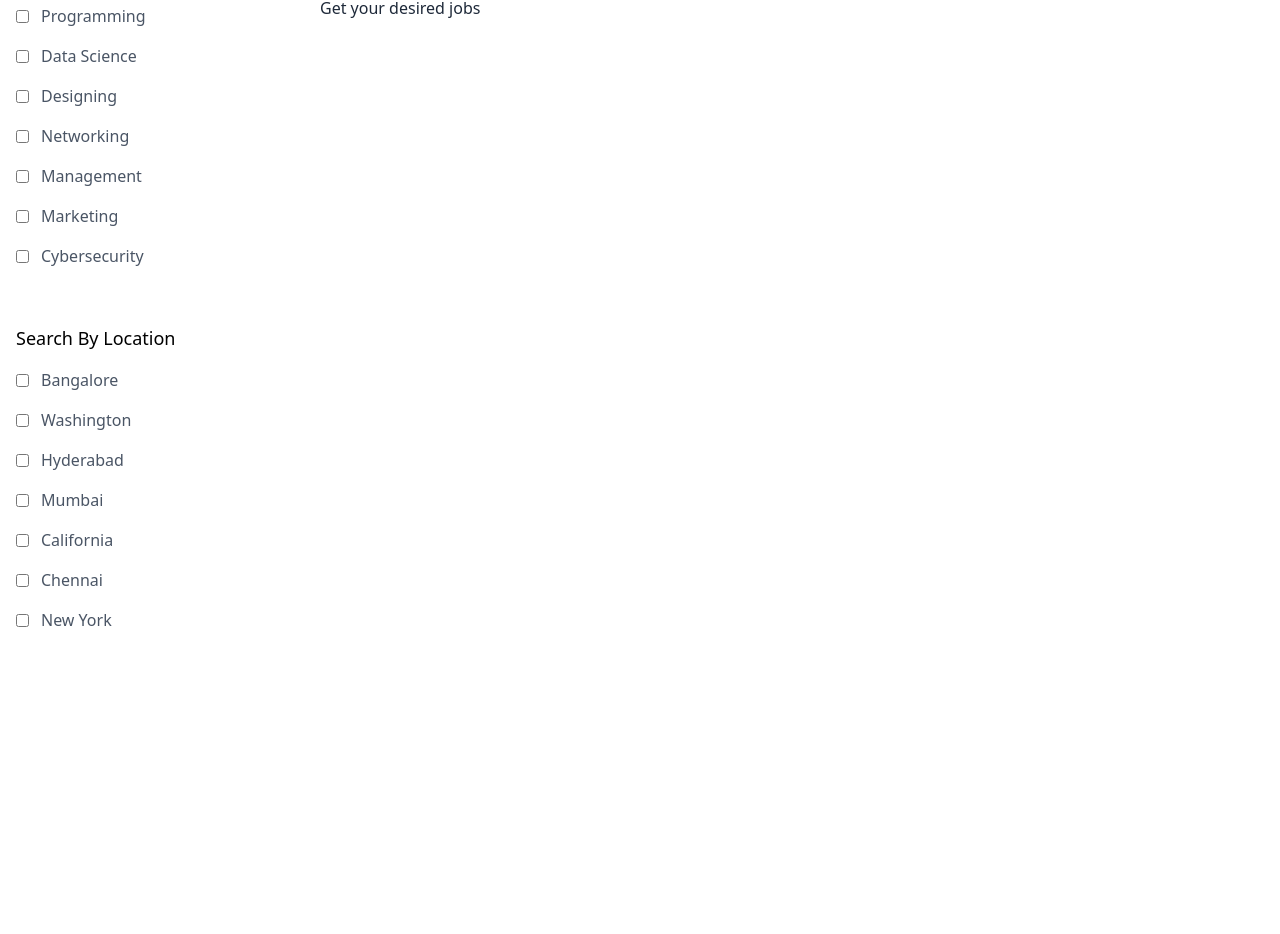
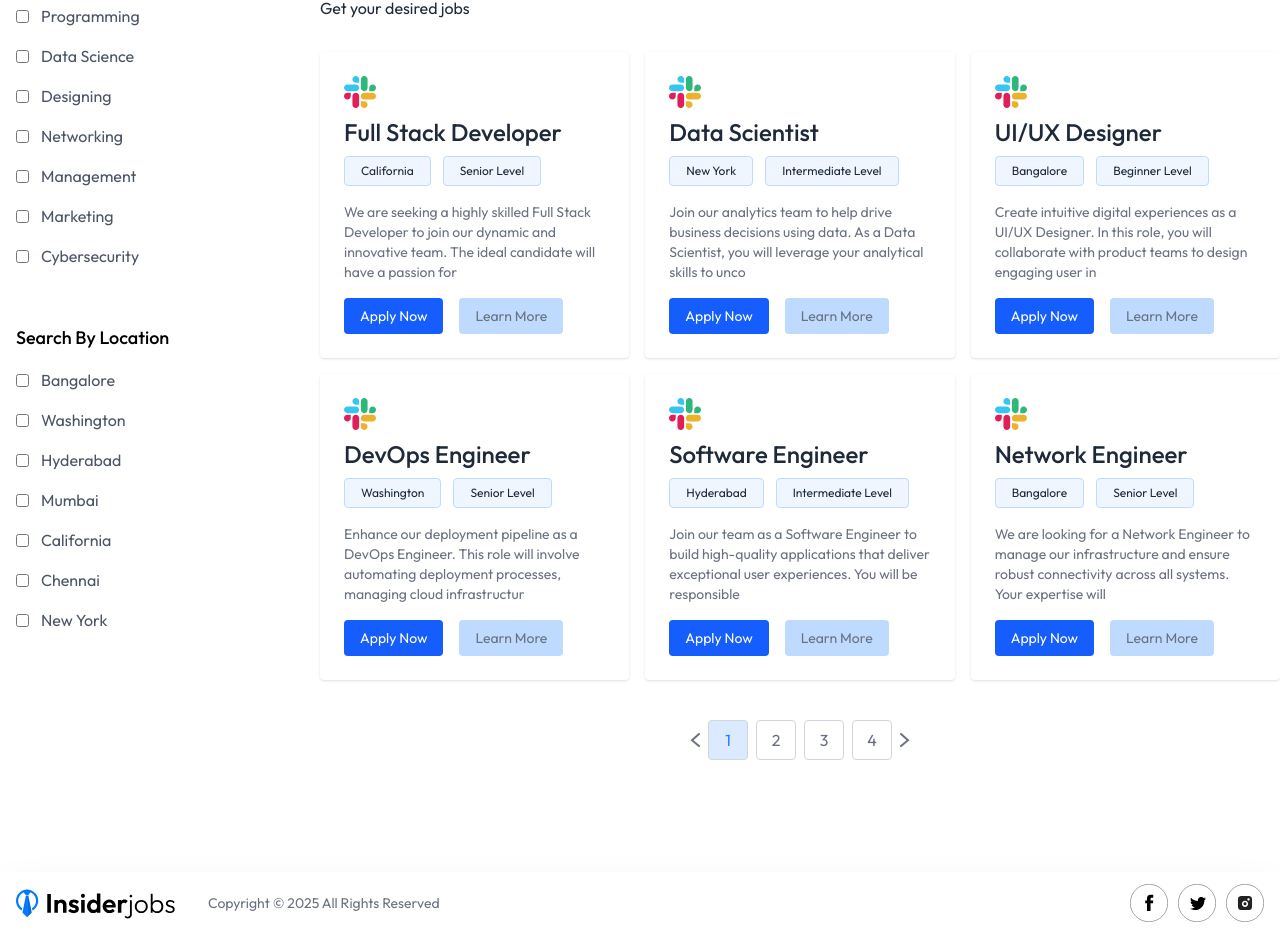
Before and after one commit to AmitBiswas1402/codsoft, a React (Vite) app in the folder job-board/client/: page / in a window 1280 px wide. Shown: the part 618-1552 px from the top of the page. Before the commit the page ends 1282 px from the top, so only its background shows below. Built offline with nearby package versions, Linux system fonts and the light colour scheme; no server answers.

Commit message:
Implement JobCard and Footer components; enhance JobListing with job fetching and filtering functionality

```diff
--- /dev/null
+++ b/job-board/client/src/components/Footer.jsx
@@ -0,0 +1,16 @@
+import { assets } from "../assets/assets"
+
+const Footer = () => {
+  return (
+    <div className="containeer shadow-2xl px-4 2xl:px-20 mx-auto flex items-center justify-between gap-4 py-3 mt-20">
+        <img src={assets.logo} alt="" width={160} />
+        <p className="flex-1 border-gray-400 pl-4 text-sm text-gray-500 max-sm:hidden">Copyright &#169; 2025 All Rights Reserved</p>
+        <div className="flex gap-2.5">
+            <img width={38} src={assets.facebook_icon} alt="" />
+            <img width={38} src={assets.twitter_icon} alt="" />
+            <img width={38} src={assets.instagram_icon} alt="" />
+        </div>
+    </div>
+  )
+}
+export default Footer
--- /dev/null
+++ b/job-board/client/src/components/JobCard.jsx
@@ -0,0 +1,33 @@
+import { assets } from "../assets/assets";
+
+const JobCard = ({ job }) => {
+  return (
+    <div className="p-6 shadow rounded">
+      <div className="flex justify-between items-center">
+        <img className="h-8" src={assets.company_icon} alt="logo" />
+      </div>
+      <h4 className="font-medium text-2xl mt-2">{job.title}</h4>
+      <div className="flex items-center gap-3 mt-2 text-xs">
+        <span className="bg-blue-50 border border-blue-200 px-4 py-1.5 rounded">
+          {job.location}
+        </span>
+        <span className="bg-blue-50 border border-blue-200 px-4 py-1.5 rounded">
+          {job.level}
+        </span>
+      </div>
+      <p
+        className="text-gray-500 text-sm mt-4"
+        dangerouslySetInnerHTML={{ __html: job.description.slice(0, 150) }}
+      ></p>
+      <div className="mt-4 flex gap-4 text-sm">
+        <button className="cursor-pointer bg-blue-600 text-white px-4 py-2 rounded">
+          Apply Now
+        </button>
+        <button className="cursor-pointer text-gray-500 bg-blue-200 border-gray-500 rounded px-4 py-2">
+          Learn More
+        </button>
+      </div>
+    </div>
+  );
+};
+export default JobCard;
--- a/job-board/client/src/components/JobListing.jsx
+++ b/job-board/client/src/components/JobListing.jsx
@@ -1,9 +1,16 @@
-import { useContext } from "react";
+import { useContext, useState } from "react";
 import { AppContext } from "../context/AppContext";
 import { assets, JobCategories, JobLocations } from "../assets/assets";
+import JobCard from "./JobCard";
 
 const JobListing = () => {
-  const { isSearched, searchFilter, setSearchFilter } = useContext(AppContext);
+  const { isSearched, searchFilter, setSearchFilter, jobs } =
+    useContext(AppContext);
+
+  const [showFilter, setshowFilter] = useState(false);
+  const [currentPage, setcurrentPage] = useState(1);
+  const [selectedCategories, setSelectedCategories] = useState([])
+  const [selectedLocations, setSelectedLocations] = useState([])
 
   return (
     <div className="container 2xl:px-20 mx-auto flex flex-col lg:flex-row  max-lg:space-y-8 py-8">
@@ -44,42 +51,93 @@
               </div>
             </>
           )}
+
+        <button
+          onClick={() => setshowFilter((prev) => !prev)}
+          className="px-6 py-1.5 rounded border border-gray-400 lg:hidden"
+        >
+          {showFilter ? "Close" : "Filters"}
+        </button>
+
         {/* Search by categories */}
-          <div className="max-lg:hidden">
+        <div className={showFilter ? "" : "max-lg:hidden"}>
           <h4 className="font-medium text-lg py-4">Search By Categories</h4>
           <ul className="space-y-4 text-gray-600">
-              {
-                JobCategories.map((category, index) => (
+            {JobCategories.map((category, index) => (
               <li className="flex gap-3 items-center" key={index}>
                 <input type="checkbox" className="sixe-125" name="" id="" />
                 {category}
               </li>
-                ))
-              }
+            ))}
           </ul>
         </div>
 
-          <div className="max-lg:hidden">
+        <div className={showFilter ? "" : "max-lg:hidden"}>
           <h4 className="font-medium text-lg py-4 pt-14">Search By Location</h4>
           <ul className="space-y-4 text-gray-600">
-              {
-                JobLocations.map((category, index) => (
+            {JobLocations.map((category, index) => (
               <li className="flex gap-3 items-center" key={index}>
                 <input type="checkbox" className="sixe-125" name="" id="" />
                 {category}
               </li>
-                ))
-              }
+            ))}
           </ul>
         </div>
       </div>
 
       <section className="w-full lg:w-3/4 text-gray-800 max-lg:px-4">
-        <h3 className="font-medium text-3xl py-2" id="job-list">Latest Jobs</h3>
+        <h3 className="font-medium text-3xl py-2" id="job-list">
+          Latest Jobs
+        </h3>
         <p className="mb-8">Get your desired jobs</p>
         <div className="grid grid-col-1 sm:grid-cols-2 xl:grid-cols-3 gap-4">
+          {jobs
+            .slice((currentPage - 1) * 6, currentPage * 6)
+            .map((job, index) => (
+              <JobCard key={index} job={job} />
+            ))}
+        </div>
 
+        {/* Pagination */}
+        {jobs.length > 0 && (
+          <div className="flex items-center justify-center space-x-2 mt-10">
+            <a href="#job-list">
+              <img
+                onClick={() => setcurrentPage(Math.max(currentPage - 1), 1)}
+                src={assets.left_arrow_icon}
+                alt=""
+              />
+            </a>
+            {Array.from({ length: Math.ceil(jobs.length / 6) }).map(
+              (_, index) => (
+                <a href="#job-list">
+                  <button
+                    onClick={() => setcurrentPage(index + 1)}
+                    className={`w-10 h-10 flex items-center justify-center border border-gray-300 rounded cursor-pointer ${
+                      currentPage === index + 1
+                        ? "bg-blue-100 text-blue-500"
+                        : "text-gray-500"
+                    }`}
+                  >
+                    {index + 1}
+                  </button>
+                </a>
+              )
+            )}
+            <a href="#job-list">
+              <img
+                onClick={() =>
+                  setcurrentPage(
+                    Math.min(currentPage + 1),
+                    Math.ceil(jobs.length / 6)
+                  )
+                }
+                src={assets.right_arrow_icon}
+                alt=""
+              />
+            </a>
           </div>
+        )}
       </section>
     </div>
   );
--- a/job-board/client/src/components/NavBar.jsx
+++ b/job-board/client/src/components/NavBar.jsx
@@ -15,8 +15,8 @@
             <button className="bg-blue-500 text-slate-50 rounded-full px-3 py-2">
               <Link to={"/applications"}>Applied Jobs</Link>
             </button>
-            <p className="font-bold"> | </p>
-            <p className="font-bold">Hi, {user.firstName + " " + user.lastName}</p>
+            <p className="font-light"> | </p>
+            <p className="font-light max-sm:hidden">Hi, {user.firstName + " " + user.lastName}</p>
             <UserButton />
           </div>
         ) : (
--- a/job-board/client/src/context/AppContext.jsx
+++ b/job-board/client/src/context/AppContext.jsx
@@ -1,5 +1,6 @@
-import { useState } from "react";
+import { useEffect, useState } from "react";
 import { createContext } from "react";
+import { jobsData } from "../assets/assets";
 
 export const AppContext = createContext();
 
@@ -12,9 +13,20 @@
 
     const [isSearched, setIsSearched] = useState(false)
 
+    const [jobs, setJobs] = useState([])
+
+    const fetchJobs = async () => {
+        setJobs(jobsData)
+    }
+
+    useEffect(() => {
+        fetchJobs()
+    }, [])
+
     const value = {
         searchFilter, setSearchFilter,
         isSearched, setIsSearched,
+        jobs, setJobs
     }
 
     return (
--- a/job-board/client/src/index.css
+++ b/job-board/client/src/index.css
@@ -1 +1,6 @@
+@import url('https://fonts.googleapis.com/css2?family=Outfit:wght@100..900&display=swap');
 @import "tailwindcss";
+
+*{
+    font-family: Outfit;
+}
--- a/job-board/client/src/pages/Home.jsx
+++ b/job-board/client/src/pages/Home.jsx
@@ -1,3 +1,4 @@
+import Footer from "../components/Footer";
 import Hero from "../components/Hero";
 import JobListing from "../components/JobListing";
 import NavBar from "../components/NavBar";
@@ -8,6 +9,7 @@
         <NavBar />
         <Hero />
         <JobListing />
+        <Footer />
     </div>
   );
 };
```
Lines whose indentation alone changed are shown as unchanged.
